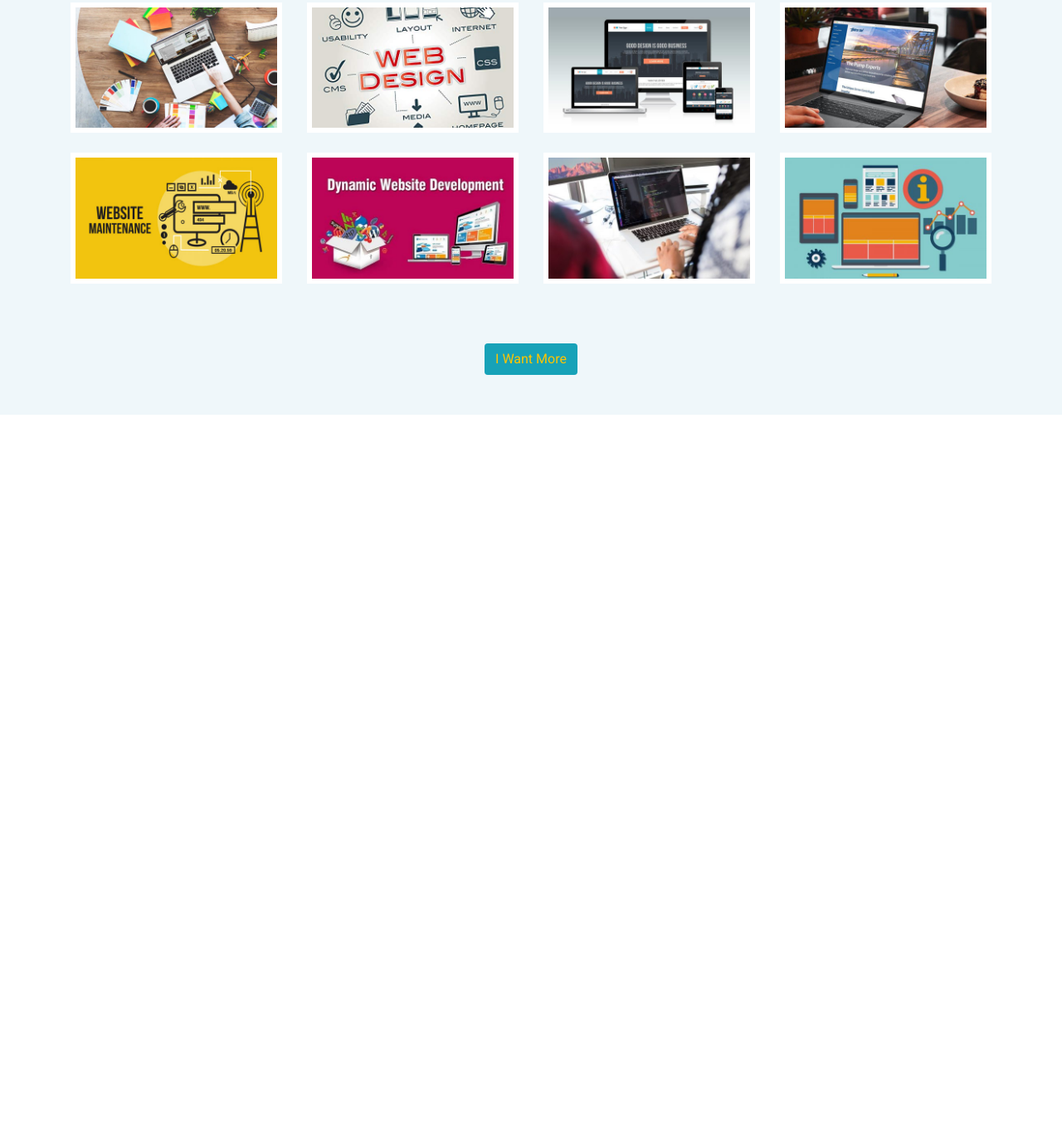
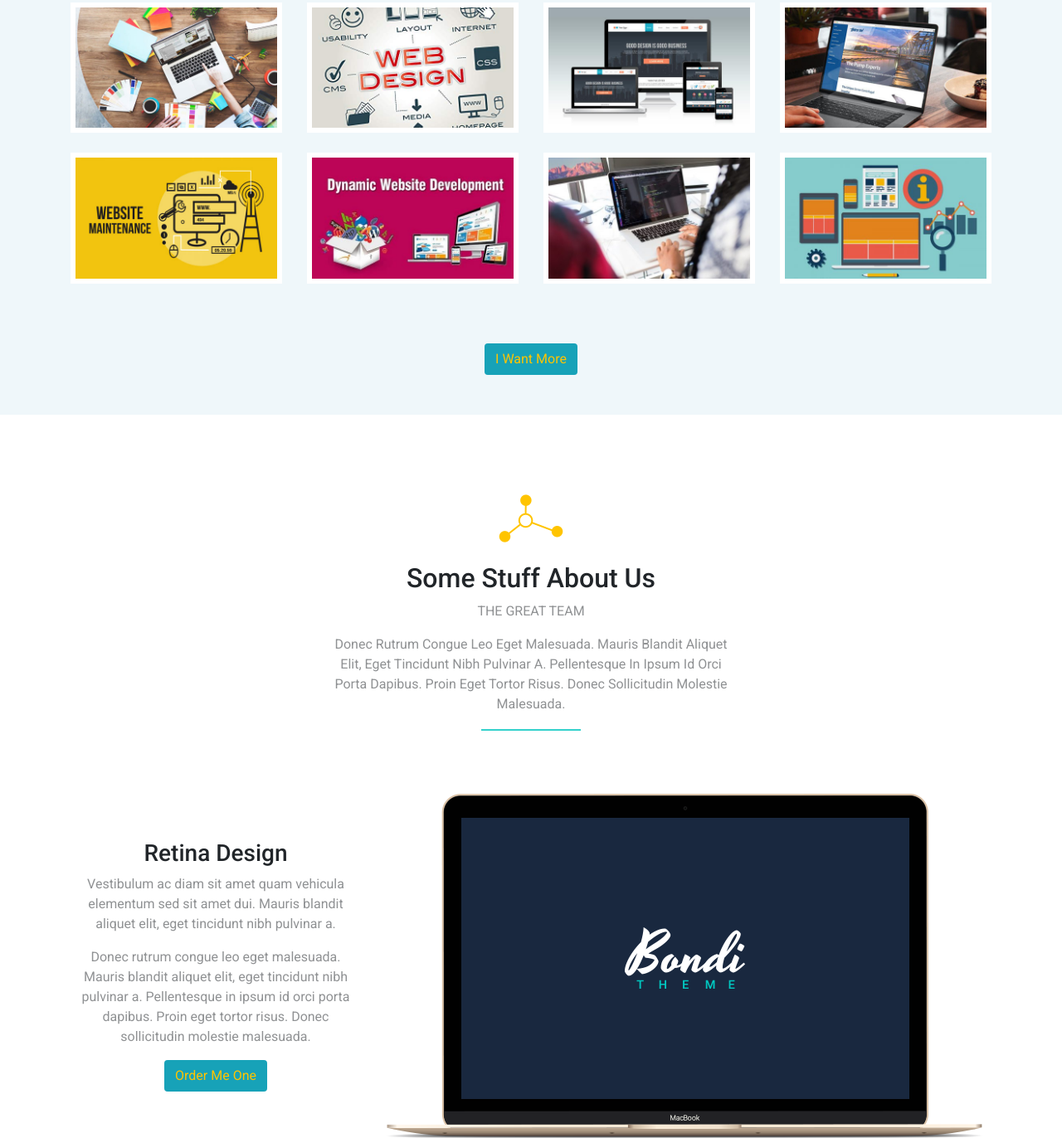
Before and after one commit to islam-sabry/Bondi-Bootstrap-Project, a plain HTML site: page index.html in a window 1280 px wide. Shown: the part 1891-3263 px from the top of the page at 83% size. Before the commit the page ends 2391 px from the top, so only its background shows below. Drawn offline with Linux system fonts and the light colour scheme.

Commit message:
finish the stuff section

```diff
--- a/css/style.css
+++ b/css/style.css
@@ -24,6 +24,9 @@ body {
     bottom: -20px;
     left: 50%;
     transform: translate(-50%);
+}
+.opacity-50 {
+    opacity: 50%;
 }
 /* style the navbar  */
 .navbar {
@@ -122,3 +125,7 @@ body {
 .our-work .row .box:hover:before {
     transform: translateX(0);
 }
+/* style the stuff section  */
+.stuff .stuff-desc {
+    max-width: 500px;
+}
--- a/index.html
+++ b/index.html
@@ -150,6 +150,47 @@
       <a class="btn .main-btn main-btn rounded-pill" href="#">I Want More</a>
     </div>
     </div>
+    <!-- create stuff section  -->
+     <div class="stuff pt-5">
+      <div class="container">
+        <div class="main-title mt-5 mb-5 position-relative text-center">
+          <img class="mb-4" src="/assets/imags/title.png" alt="Main Title img">
+          <h2>Some Stuff About Us</h2>
+          <p class="text-uppercase opacity-50">The Great Team</p>
+          <p class="text-capitalize opacity-50 stuff-desc m-auto">
+            Donec rutrum congue leo eget malesuada. Mauris blandit aliquet elit, eget tincidunt nibh pulvinar a.
+            Pellentesque in ipsum id orci porta dapibus. Proin eget tortor risus. Donec sollicitudin molestie malesuada.
+          </p>
+        </div>
+        <div class="row align-items-center">
+          <div class="col-lg-4 text-center text-md-start">
+            <div class="stuff-text">
+              <h3 class="mt-5">Retina Design</h3>
+              <p class="opacity-50">
+
+                Vestibulum ac diam sit amet quam vehicula elementum sed sit amet dui. Mauris blandit aliquet elit, eget
+                tincidunt nibh pulvinar a.
+
+              </p>
+              <p class="opacity-50">
+
+                Donec rutrum congue leo eget malesuada. Mauris blandit aliquet elit, eget tincidunt nibh pulvinar a.
+                Pellentesque in ipsum id orci porta dapibus. Proin eget tortor risus. Donec sollicitudin molestie
+                malesuada.
+
+              </p>
+              <a class="btn .main-btn main-btn rounded-pill" href="#">Order Me One</a>
+            </div>
+          </div>
+          <div class="col-lg-8">
+            <div class="stuff-img">
+              <img class="img-fluid mt-5" src="/assets/imags/laptop.png" alt="laptop pic" />
+            </div>
+          </div>
+        </div>
+      </div>
+     </div>
+
     <script src="/js/bootstrap.bundle.min.js"></script>
     <script src="/js/all.min.js"></script>
 </body>
```
Also changed, not shown: assets/imags/laptop.png (added). Lines whose indentation alone changed are shown as unchanged.
